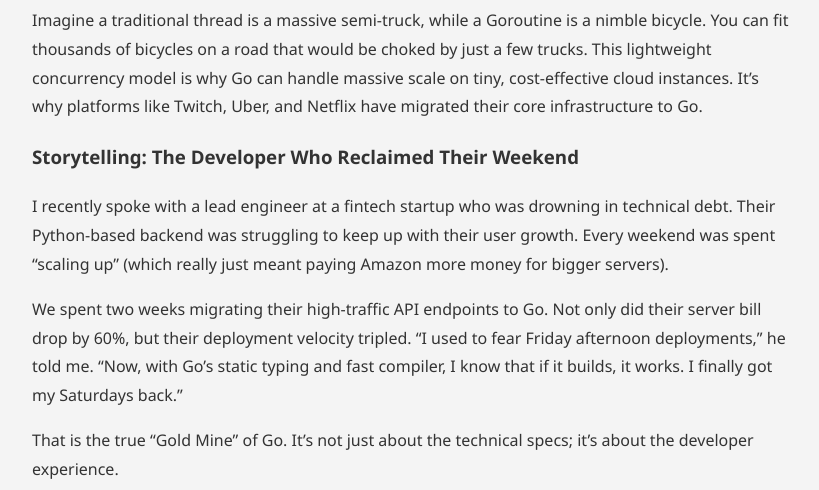
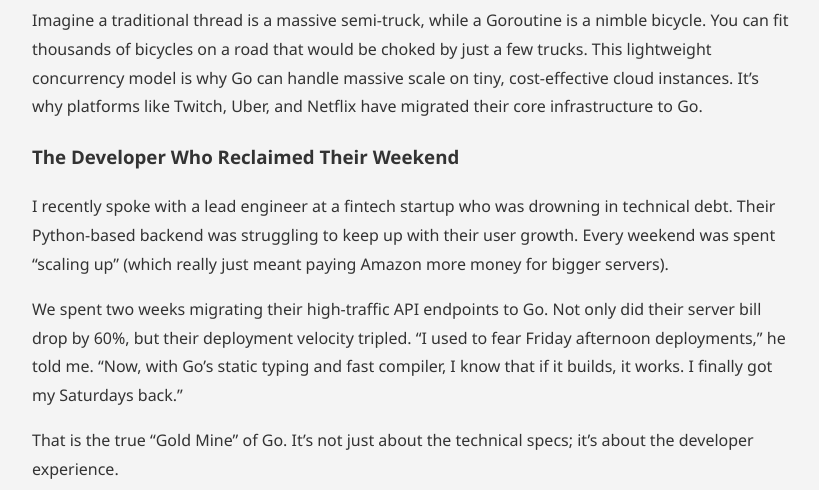
Before and after one commit to Codedhans/Codedhans.github.io, a Jekyll site: the page built from _posts/2026-05-11-go-language-cloud-native.md, in a window 1280 px wide and 900 px high, scrolled down 1618 px, cut to the strip 116-606 px from the top of the window. Shown: the whole strip, without its empty margins (228-1047 px from the left). Built offline with Jekyll 4.4.1, drawn with Linux system fonts in a browser that asks for light colours.

Commit message:
Change section title for storytelling example
Updated section header for improved clarity.

```diff
--- a/_posts/2026-05-11-go-language-cloud-native.md
+++ b/_posts/2026-05-11-go-language-cloud-native.md
@@ -32,7 +32,7 @@ Go introduced **Goroutines**.
 
 Imagine a traditional thread is a massive semi-truck, while a Goroutine is a nimble bicycle. You can fit thousands of bicycles on a road that would be choked by just a few trucks. This lightweight concurrency model is why Go can handle massive scale on tiny, cost-effective cloud instances. It’s why platforms like Twitch, Uber, and Netflix have migrated their core infrastructure to Go.
 
-### Storytelling: The Developer Who Reclaimed Their Weekend
+### The Developer Who Reclaimed Their Weekend
 
 I recently spoke with a lead engineer at a fintech startup who was drowning in technical debt. Their Python-based backend was struggling to keep up with their user growth. Every weekend was spent "scaling up" (which really just meant paying Amazon more money for bigger servers).
 
```
